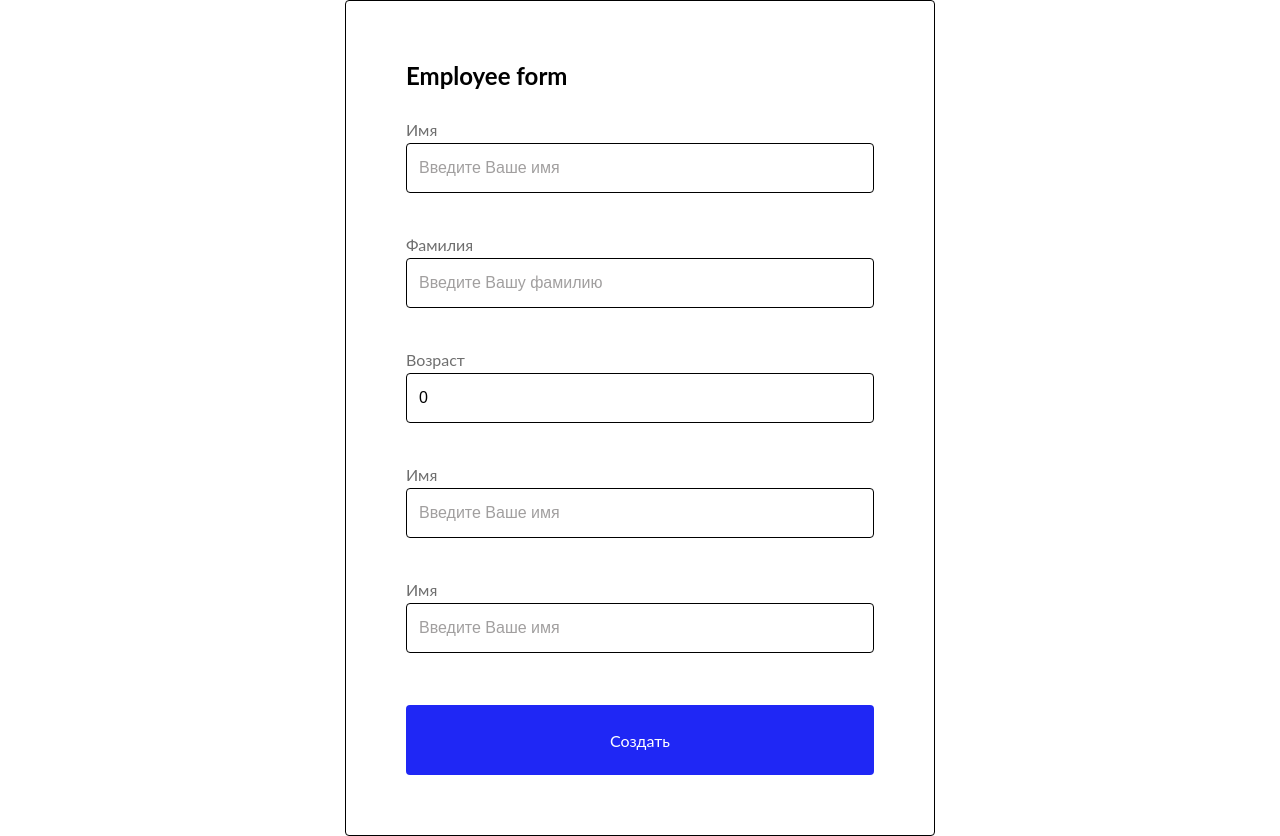
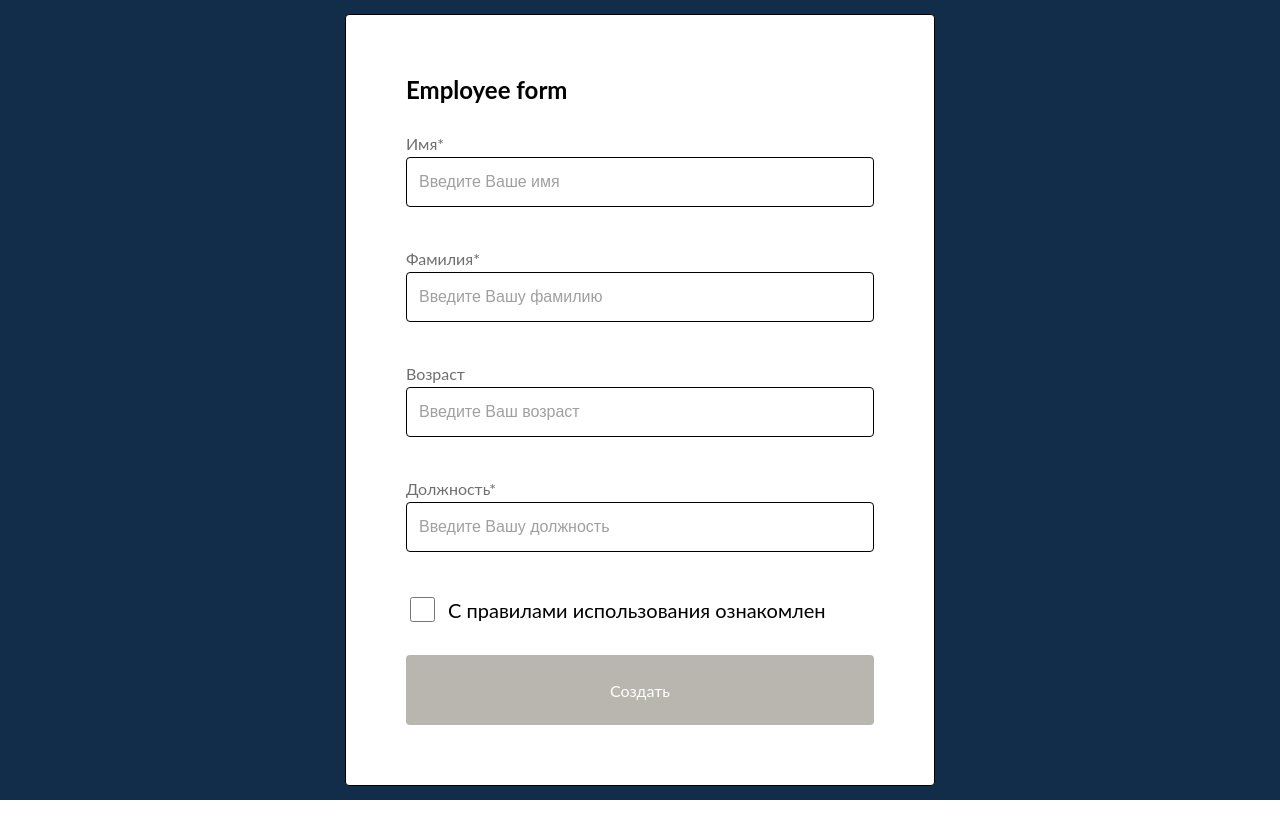
Before and after one commit to TaniaNovikova/React-ts, a React (Create React App) app: page / in a window 1280 px wide. After the commit the page ends 800 px from the top, so only its background shows below. Built offline with nearby package versions, Linux system fonts and the light colour scheme.

Commit message:
EmployeeForm Homework11

```diff
--- /dev/null
+++ b/src/components/Checkbox/Checkbox.tsx
@@ -0,0 +1,27 @@
+import { CheckboxContainer, CheckboxLabel } from "./styles";
+import { CheckboxProps } from "./types";
+
+function Checkbox({
+  id,
+  name,
+  onChange,
+  checked = false,
+  label,
+  type = "checkbox",
+}: CheckboxProps) {
+  return (
+    <CheckboxContainer>
+      <Checkbox
+        type={type}
+        id={id}
+        name={name}
+        onChange={onChange}
+        checked={checked}
+        label={label}
+      />
+      <CheckboxLabel htmlFor={id}>{label}</CheckboxLabel>
+    </CheckboxContainer>
+  );
+}
+
+export default Checkbox;
--- /dev/null
+++ b/src/components/Checkbox/styles.ts
@@ -0,0 +1,15 @@
+import styled from "@emotion/styled";
+
+export const CheckboxContainer = styled.div`
+  display: flex;
+  align-items: center;
+  gap: 10px;
+`;
+
+export const CheckboxLabel = styled.label`
+  font-size: 20px;
+`;
+export const Checkbox = styled.input`
+  width: 25px;
+  height: 25px;
+`;
--- a/src/components/EmployeeForm/EmployeeForm.tsx
+++ b/src/components/EmployeeForm/EmployeeForm.tsx
@@ -1,54 +1,74 @@
 import { useFormik } from "formik";
-import * as Yup from 'yup';
-
+import * as Yup from "yup";
 
 import Input from "components/Input/Input";
-import { EmployeeFormContainer, EmployeeFormTitle, InputsContainer} from "./styles";
+import {
+  Checkbox,
+  CheckboxContainer,
+  CheckboxLabel,
+  EmployeeFormContainer,
+  EmployeeFormTitle,
+  InputsContainer,
+} from "./styles";
 import { EMPLOYEE_FORM_NAMES, EmployeeFormValue } from "./types";
 import Button from "components/Button/Button";
+// import Checkbox from "components/Checkbox/Checkbox";
 
-
-function EmployeeForm () {
+function EmployeeForm() {
   //создаём валидационную схему через Yup
   const shema = Yup.object().shape({
     [EMPLOYEE_FORM_NAMES.FIRST_NAME]: Yup.string()
-        .required('Field "Имя" is required')
-        .test('Check value length', 'Поле должно содержать не больше 25 букв', (value) => value.length <= 25),
+      .required('Поле "Имя" является обязательным')
+      .test(
+        "Check value length",
+        "Поле должно содержать не больше 50 букв",
+        (value) => value.length <= 25
+      )
+      .test(
+        "Check value lenght",
+        "Поле должно содержать не меньше 2 букв",
+        (value) => value.length >= 2
+      ),
     [EMPLOYEE_FORM_NAMES.LAST_NAME]: Yup.string()
-        .required('Field "Имя" is required')
-        .test('Check value length', 'Поле должно содержать не больше 25 букв', (value) => value.length <= 25),
+      .required('Поле "Фамилия" является обязательным')
+      .test(
+        "Check value length",
+        "Поле должно содержать не больше 15 букв",
+        (value) => value.length <= 15
+      ),
     [EMPLOYEE_FORM_NAMES.AGE]: Yup.number()
-        .required('Field "Возраст" is required')
-        .typeError('"Возраст" must be number')
-        .test('Check min "Возраст"', 'Min 18', value => value >= 18)
-        .test('Check min "Возраст"', 'Min 18', value => value <= 80),
+      .min(18, "Min age 18")
+      .max(80, "Max age 80"),
     //проверки max и min работают с числовыми значениями и
     //они указывает на минимальное и минимальное значение в поле(!не количество сиволов)
     // .max(150, 'Max 150')
     // .min(18, 'Min 18'),
 
     [EMPLOYEE_FORM_NAMES.POSITION]: Yup.string()
-        .required('Field "Имя" is required')
-        .test('Check value length', 'Поле должно содержать не больше 25 букв', (value) => value.length <= 25),
-      })
-
+      .required('Поле "Должность" является обязательным')
+      .test(
+        "Check value length",
+        "Поле должно содержать не больше 30 букв",
+        (value) => value.length <= 30
+      ),
+  });
 
   //Настройка формы. Сохраняем возвращаемое useFormik значение (объект) в переменную formik
   const formik = useFormik({
     initialValues: {
-        [EMPLOYEE_FORM_NAMES.FIRST_NAME]: '',
-        [EMPLOYEE_FORM_NAMES.LAST_NAME]: '',
-        [EMPLOYEE_FORM_NAMES.AGE]: 0,
-        [EMPLOYEE_FORM_NAMES.POSITION]: '',
-        [EMPLOYEE_FORM_NAMES.TERMS_OF_USE]: false
+      [EMPLOYEE_FORM_NAMES.FIRST_NAME]: "",
+      [EMPLOYEE_FORM_NAMES.LAST_NAME]: "",
+      [EMPLOYEE_FORM_NAMES.AGE]: "",
+      [EMPLOYEE_FORM_NAMES.POSITION]: "",
+      [EMPLOYEE_FORM_NAMES.TERMS_OF_USE]: false,
     } as EmployeeFormValue,
     //привязка валидационной схемы Yup к формику формы LoginForm
     validationSchema: shema,
     validateOnChange: false,
     // validateOnMount: true,
     onSubmit: (values: EmployeeFormValue) => {
-        console.log(values);
-      }
+      console.table(values);
+    },
   });
 
   console.log(formik);
@@ -61,7 +81,7 @@ function EmployeeForm () {
           name={EMPLOYEE_FORM_NAMES.FIRST_NAME}
           id="first_name"
           placeholder="Введите Ваше имя"
-            label="Имя"
+          label="Имя*"
           value={formik.values[EMPLOYEE_FORM_NAMES.FIRST_NAME]}
           onChange={formik.handleChange}
           error={formik.errors[EMPLOYEE_FORM_NAMES.FIRST_NAME]}
@@ -70,7 +90,7 @@ function EmployeeForm () {
           name={EMPLOYEE_FORM_NAMES.LAST_NAME}
           id="last_name"
           placeholder="Введите Вашу фамилию"
-            label="Фамилия"
+          label="Фамилия*"
           value={formik.values[EMPLOYEE_FORM_NAMES.LAST_NAME]}
           onChange={formik.handleChange}
           error={formik.errors[EMPLOYEE_FORM_NAMES.LAST_NAME]}
@@ -86,25 +106,33 @@ function EmployeeForm () {
           error={formik.errors[EMPLOYEE_FORM_NAMES.AGE]}
         />
         <Input
-            name={EMPLOYEE_FORM_NAMES.FIRST_NAME}
-            id="first_name"
-            placeholder="Введите Ваше имя"
-            label="Имя"
-            value={formik.values[EMPLOYEE_FORM_NAMES.FIRST_NAME]}
+          name={EMPLOYEE_FORM_NAMES.POSITION}
+          id="position"
+          placeholder="Введите Вашу должность"
+          label="Должность*"
+          value={formik.values[EMPLOYEE_FORM_NAMES.POSITION]}
           onChange={formik.handleChange}
-            error={formik.errors[EMPLOYEE_FORM_NAMES.FIRST_NAME]}
+          error={formik.errors[EMPLOYEE_FORM_NAMES.POSITION]}
         />
-           <Input
-            name={EMPLOYEE_FORM_NAMES.FIRST_NAME}
-            id="first_name"
-            placeholder="Введите Ваше имя"
-            label="Имя"
-            value={formik.values[EMPLOYEE_FORM_NAMES.FIRST_NAME]}
+        {/* <Checkbox id="agree_id" name={EMPLOYEE_FORM_NAMES.TERMS_OF_USE} onChange={formik.handleChange} checked={false} label="Правила использования" type="checkbox"/> */}
+        <CheckboxContainer>
+          <Checkbox
+            type="checkbox"
+            id="agree_id"
+            name={EMPLOYEE_FORM_NAMES.TERMS_OF_USE}
             onChange={formik.handleChange}
-            error={formik.errors[EMPLOYEE_FORM_NAMES.FIRST_NAME]}
+            checked={formik.values[EMPLOYEE_FORM_NAMES.TERMS_OF_USE]}
           />
+          <CheckboxLabel htmlFor="agree_id">
+            С правилами использования ознакомлен
+          </CheckboxLabel>
+        </CheckboxContainer>
       </InputsContainer>
-        <Button name="Создать" type="submit" />
+      <Button
+        name="Создать"
+        type="submit"
+        disabled={!formik.values[EMPLOYEE_FORM_NAMES.TERMS_OF_USE]}
+      />
     </EmployeeFormContainer>
   );
 }
--- a/src/components/EmployeeForm/styles.ts
+++ b/src/components/EmployeeForm/styles.ts
@@ -10,6 +10,7 @@ export const EmployeeFormContainer = styled.form`
   border: 1px solid black;
   border-radius: 4px;
   font-family: Lato, Geneva, Tahoma, sans-serif;
+  background-color: #fff;
 `;
 
 export const EmployeeFormTitle = styled.div`
@@ -23,3 +24,16 @@ export const InputsContainer = styled.div`
   gap: 20px;
   width: 100%;
 `;
+export const CheckboxContainer = styled.div`
+ display: flex;
+ align-items: center;
+ gap: 10px;
+`
+
+export const CheckboxLabel = styled.label`
+ font-size: 20px;
+`
+export const Checkbox = styled.input`
+ width: 25px;
+ height: 25px;
+`
--- a/src/components/EmployeeForm/types.ts
+++ b/src/components/EmployeeForm/types.ts
@@ -2,7 +2,7 @@
 export interface EmployeeFormValue {
   firstName: string;
   lastName: string;
-  age: number;
+  age: string;
   position: string;
   termsOfUse: boolean;
 }
--- a/src/components/Input/types.ts
+++ b/src/components/Input/types.ts
@@ -3,7 +3,7 @@ import { ChangeEvent } from "react";
 export interface InputProps {
   name: string;
   id?: string;
-  type?: "text" | "email" | "password" | "tel" | "number" | "boolean";
+  type?: "text" | "email" | "password" | "tel" | "number" ;
   placeholder?: string;
   label?: string;
   // временно делаем пропсы value и onChange необязательными, чтобы не было ошибок в старых компонентах
--- a/src/homeworks/Homework11/styles.ts
+++ b/src/homeworks/Homework11/styles.ts
@@ -6,4 +6,5 @@ export const Homework11Container = styled.div`
   align-items: center;
   justify-content: center;
   flex: 1;
+  background-color: #112d49;
 `
```
Also changed, not shown: src/components/Checkbox/types.ts (added, +8 -0 lines), src/components/EmployeeForm/Aufgabe.md (added, +46 -0 lines). Lines whose indentation alone changed are shown as unchanged.
